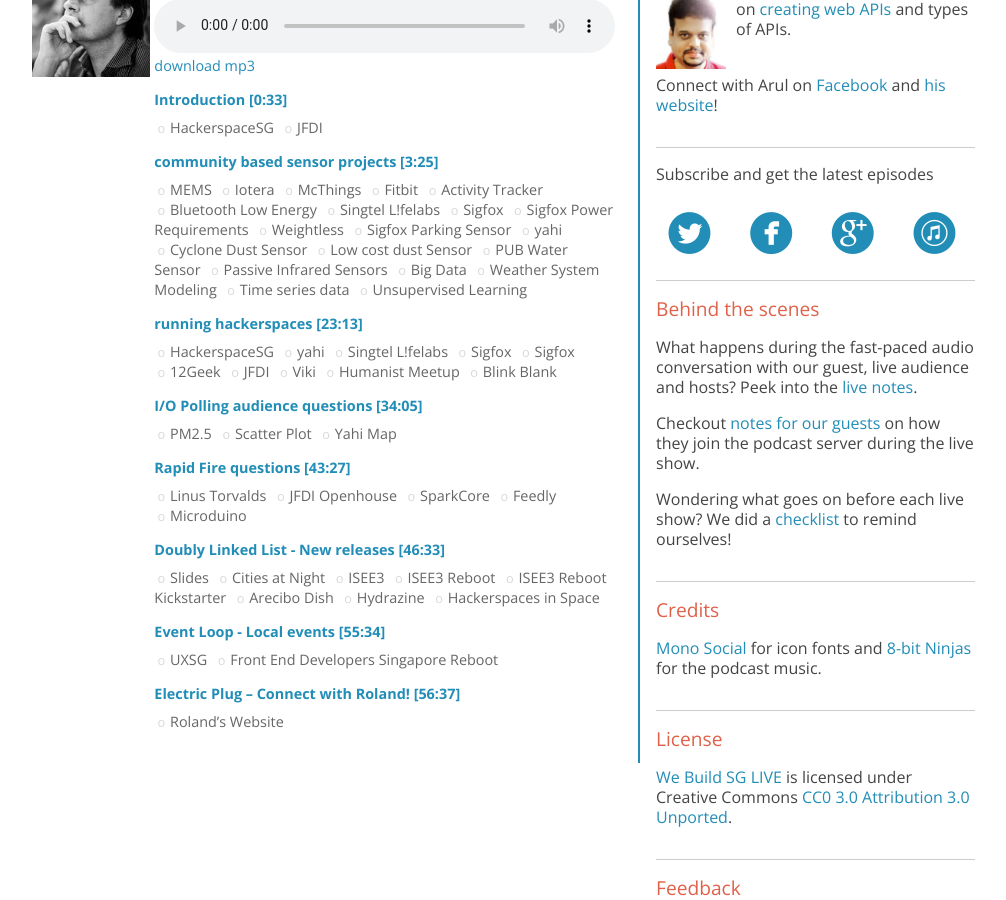
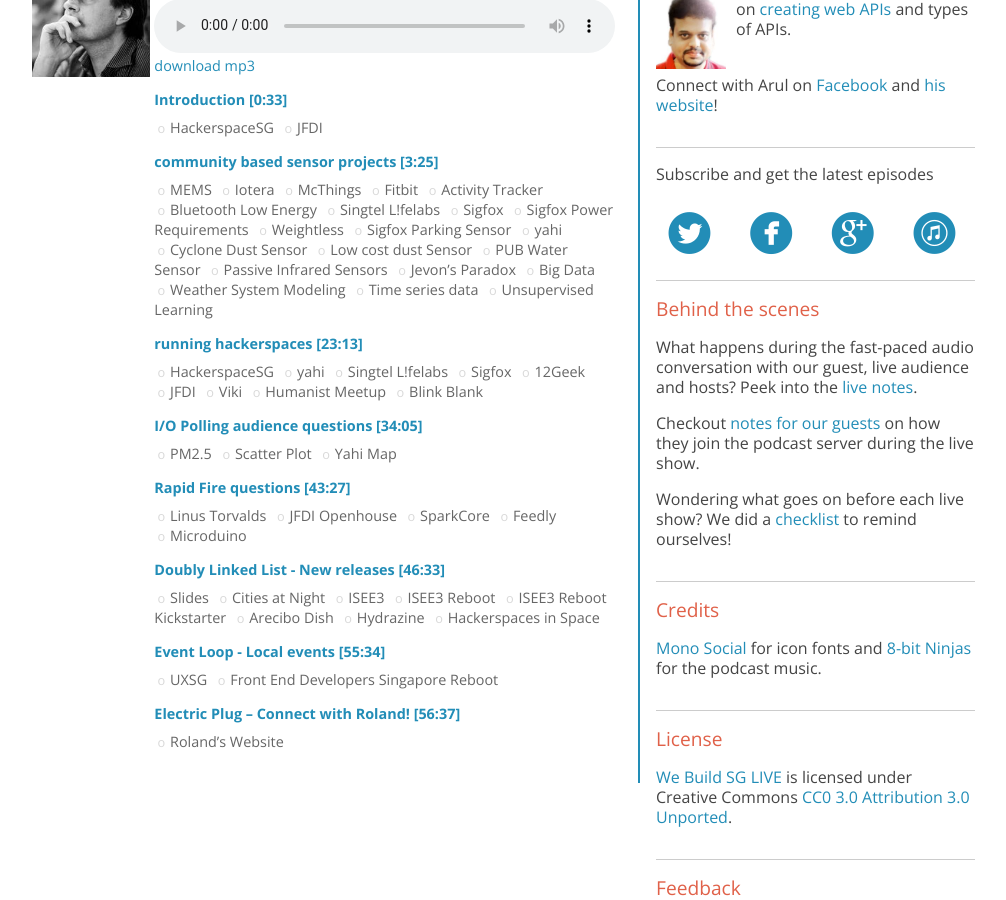
Before and after one commit to webuildsg/live, a Jekyll site: the page built from _posts/2014-08-16-roland-turner.md, in a window 1280 px wide and 900 px high, scrolled down 601 px. Shown: the whole window, without its empty margins (144-1150 px from the left). Built offline with Jekyll 4.4.1, drawn with Linux system fonts in a browser that asks for light colours; Markdown is read by kramdown in place of the engine named in the settings.

Commit message:
fixed more links

```diff
--- a/_posts/2014-08-16-roland-turner.md
+++ b/_posts/2014-08-16-roland-turner.md
@@ -32,6 +32,7 @@ description: Roland Turner on community based sensor projects and running hacker
 - [Low cost dust Sensor](http://www.seeedstudio.com/depot/Grove-Dust-Sensor-p-1050.html)
 - [PUB Water Sensor](http://www.pub.gov.sg/managingflashfloods/WLS/Pages/WaterLevelSensors.aspx)
 - [Passive Infrared Sensors](http://en.wikipedia.org/wiki/Passive_infrared_sensor)
+- [Jevon's Paradox](http://en.wikipedia.org/wiki/Jevons_paradox)
 - [Big Data](http://en.wikipedia.org/wiki/Big_data)
 - [Weather System Modeling](http://en.wikipedia.org/wiki/Numerical_weather_prediction)
 - [Time series data](http://en.wikipedia.org/wiki/Time_series)
@@ -42,7 +43,6 @@ description: Roland Turner on community based sensor projects and running hacker
 - [HackerspaceSG](http://hackerspace.sg/)
 - [yahi](http://rolandturner.com/yahi/)
 - [Singtel L!felabs](http://singtellifelabs.com/)
-- [Sigfox](http://www.sigfox.com/en/)
 - [Sigfox](http://www.sigfox.com/en/)
 - [12Geek](http://12geeks.com)
 - [JFDI](http://jfdi.asia/)
```
